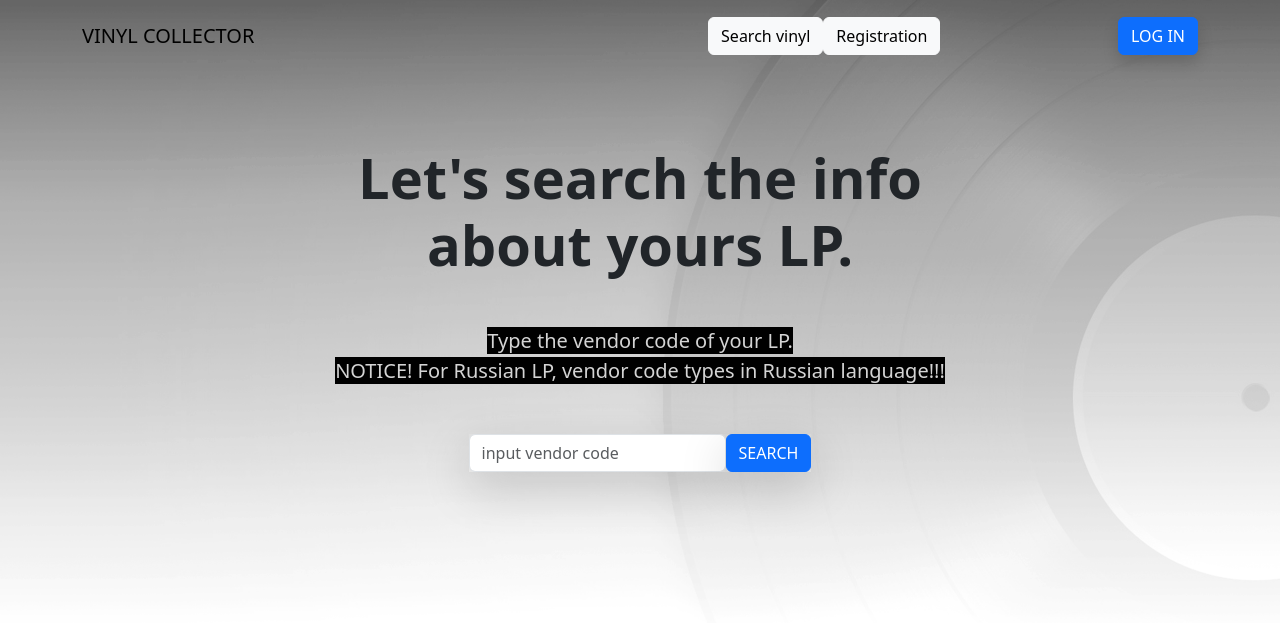
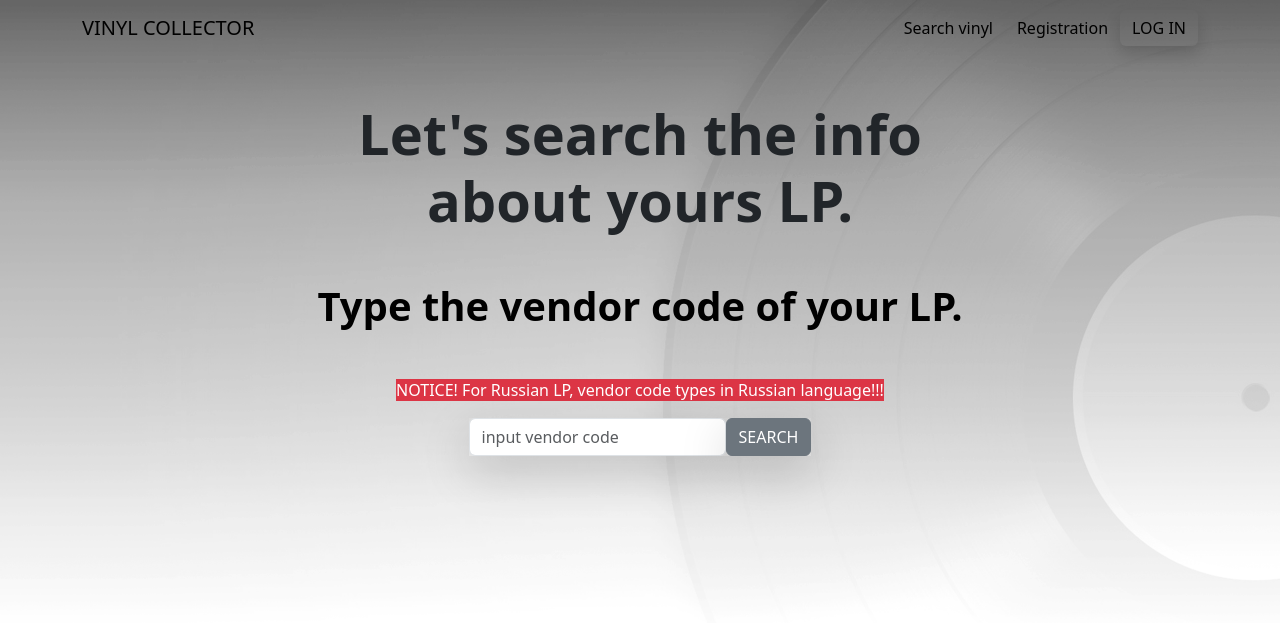
Before and after one commit to Rodionald/Vinyl_Collector, a Django app: page /search in a window 1280 px wide. Shown: the top 623 px of the page. Run offline with Django 4.2, Linux system fonts and the light colour scheme; some libraries are stand-ins or nearby versions.

Commit message:
Edited HTML templates.

```diff
--- a/vinylcollector/templates/registration/login.html
+++ b/vinylcollector/templates/registration/login.html
@@ -31,7 +31,7 @@
                     </tr>
                 </table>
 
-                <input button class="btn btn-primary" type="submit" value="LOG IN"/>
+                <input class="btn btn-secondary shadow" type="submit" value="LOG IN"/>
                 <input type="hidden" name="next" value="{{ next }}"/>
             </form>
                 </div>
--- a/vinylcollector/templates/vinylcollector/base_template.html
+++ b/vinylcollector/templates/vinylcollector/base_template.html
@@ -16,29 +16,28 @@
 </head>
 
 <body>
-    <nav class="navbar navbar-light navbar-expand-md fixed-top navbar-shrink py-3" id="mainNav">
-        <div class="container"><a class="navbar-brand d-flex align-items-center" href="/"><span>VINYL COLLECTOR</span></a><button data-bs-toggle="collapse" class="navbar-toggler" data-bs-target="#navcol-1"><span class="visually-hidden">Toggle navigation</span><span class="navbar-toggler-icon"></span></button>
-            <div class="collapse navbar-collapse" id="navcol-1" style="margin-left: 143px;">
-                <ul class="navbar-nav mx-auto">
+    <nav class="navbar navbar-light fixed-top" id="mainNav">
+        <div class="container"><a class="navbar-brand" href="/"><span>VINYL COLLECTOR</span></a>
+            <div class="navbar-expand-xl">
+                <ul class="navbar-nav">
                     {% if user.is_authenticated %}
-                    <li><a class="btn btn-outline-secondary" href="/search">Search &amp; Add Vinyl</a></li>
-                    <li class="nav-item"><a class="btn btn-light" href="/my_collection" style="margin-right: -167px;">My collection</a></li>
+                    <li><a class="btn btn-outline-secondary" href="/search" style="border: 0; color: 0;">Search &amp; Add Vinyl</a></li>
+                    <li><a class="btn btn-outline-secondary" href="/my_collection" style="border: 0; color: 0;" align="center">My collection</a></li>
                     {% else %}
-                    <li class="nav-item"><a class="btn btn-light" href="/search">Search vinyl</a></li>
-                    <li class="nav-item"><a class="btn btn-light" href="/accounts/registration/" style="margin-right: -167px;">Registration</a></li>
+                    <li><a class="btn btn-outline-secondary" href="/search" style="border: 0; color: 0;">Search vinyl</a></li>
+                    <li><a class="btn btn-outline-secondary" href="/accounts/registration/" style="border: 0; color: 0;">Registration</a></li>
+                    {% endif %}
+                    {% if user.is_authenticated %}
+                    <li><a class="btn btn-outline-danger shadow" style="border: 0; color: 0;" href="/accounts/logout/">LOG OUT</a></li>
+                    {% else %}
+                    <li><a class="btn btn-outline-success shadow" style="border: 0; color: 0;" href="/accounts/login/">LOG IN</a></li>
                     {% endif %}
                     </ul>
-                    {% if user.is_authenticated %}
-                    <a class="btn btn-outline-dark shadow" role="button" href="/accounts/logout/">LOG OUT</a>
-                    {% else %}
-                    <a class="btn btn-primary shadow" role="button" href="/accounts/login/">LOG IN</a>
-                    {% endif %}
-
             </div>
         </div>
     </nav>
     <header class="pt-5">
-        <div class="container pt-4 pt-xl-5" align="center">
+        <div class="container pt-1" align="center">
             {% block content %}
             {% endblock %}
         </div>
--- a/vinylcollector/templates/vinylcollector/main.html
+++ b/vinylcollector/templates/vinylcollector/main.html
@@ -4,7 +4,7 @@
                 <div class="col-md-8 text-center text-md-start mx-auto">
                     <div class="text-center">
                         {% if user.is_authenticated %}
-                        <p class="display-6 fw-bold mb-5">Hello, {{ user.username }}!</p>
+                        <p class="display-6 fw-bold mb-5">Hello, <span class="text-nowrap">{{ user.username }}</span>!</p>
                         {% endif %}
                         <h1 class="display-4 fw-bold mb-5">It's your's vinyl collection&nbsp;<span
                                 class="underline">HOME</span>.</h1>
--- a/vinylcollector/templates/vinylcollector/search_vinyl.html
+++ b/vinylcollector/templates/vinylcollector/search_vinyl.html
@@ -4,9 +4,9 @@
                 <div class="col-md-8 text-center text-md-start mx-auto">
                     <div class="text-center">
                         <h1 class="display-4 fw-bold mb-5">Let's search the info about yours&nbsp;<span class="underline">LP</span>.</h1>
-                        <p class="fs-5 text-muted mb-5"><span
-                                style="color: rgb(212, 212, 212); background-color: rgb(0, 0, 0);">Type the vendor code of your LP.<br>NOTICE! For Russian LP, vendor code types in Russian language!!!</span><br><span
-                                style="color: rgb(212, 212, 212); background-color: rgb(0, 0, 0);"></span></p>
+                        <p class="display-6 fw-bold mb-5"><span
+                                style="color: rgb(0, 0, 0);">Type the vendor code of your LP.</span></p>
+                        <span class="text-bg-danger" style="background-color: rgb(255, 0, 0);"> NOTICE! For Russian LP, vendor code types in Russian language!!!  </span><br></p>
                         <form class="d-flex justify-content-center flex-wrap" method="get">
                             <div class="shadow-lg mb-3">
                                 <label for="vendor_code">
@@ -14,13 +14,13 @@
                                        placeholder="input vendor code">
                             </label></div>
                             <div class="shadow-lg mb-3">
-                                <button class="btn btn-primary" type="submit">SEARCH</button>
+                                <button class="btn btn-secondary" type="submit">SEARCH</button>
                             </div>
                             {% if user.is_authenticated %}
                         </form>
-                            <h2 class="fs-5 text-muted mb-5"><span style="color: rgb(212, 212, 212); background-color: rgb(0, 0, 0);"><br>Or You can add vinyl&nbsp; Manually</span>.
+                            <h2 class="display-6 fw-bold mb-5"><span style="color: rgb(0, 0, 0);"><br>Or You can add vinyl&nbsp; Manually</span>.
                             </h2>
-                            <a class="btn btn-primary shadow" role="button" href="/add">Add manually</a>
+                            <a class="btn btn-light" href="/add">Add manually</a>
                         {% endif %}
                     </div>
                 </div>
```
Also changed, not shown: vinylcollector/templates/registration/registration.html (+3 -6 lines), vinylcollector/templates/vinylcollector/details_vinyl_from_collection.html (+7 -1 lines), vinylcollector/templates/vinylcollector/my_collection.html (+5 -3 lines).
